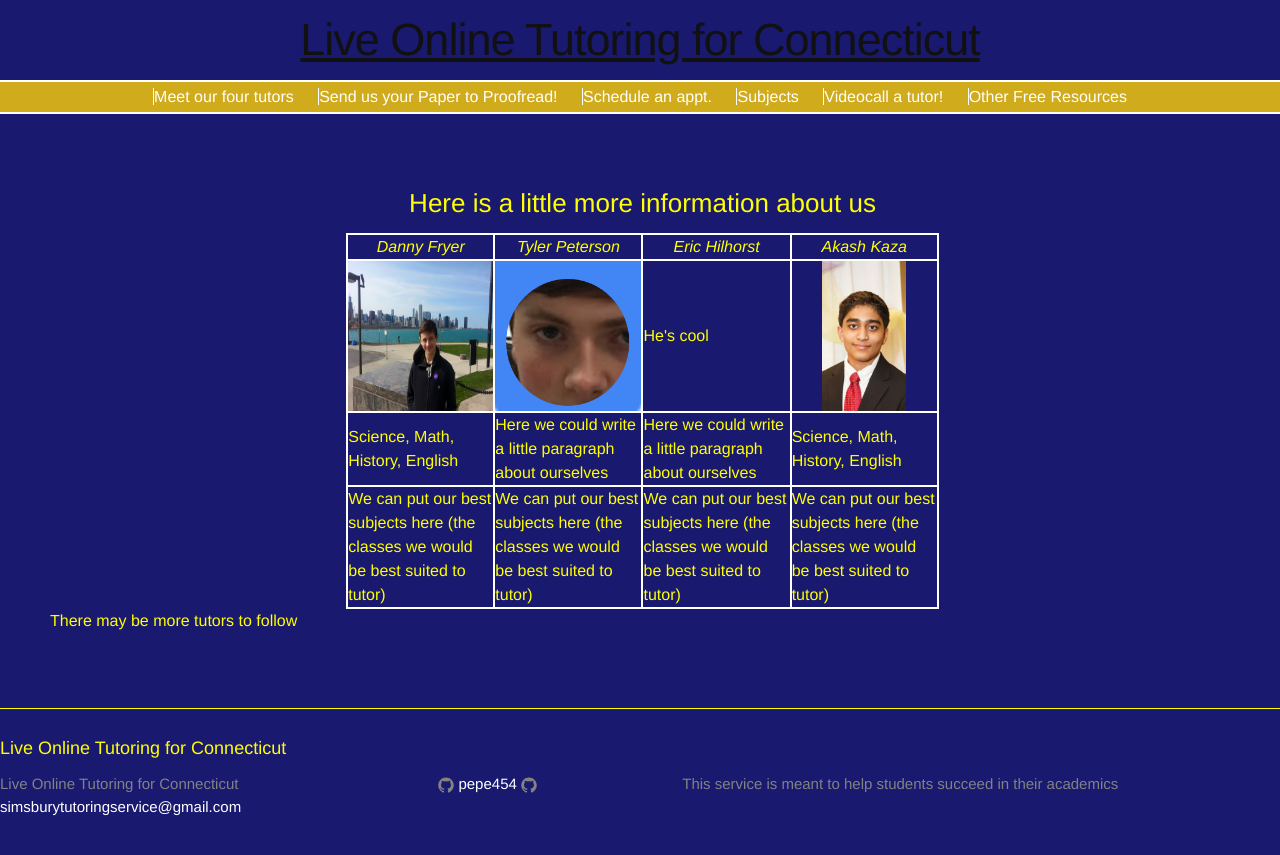
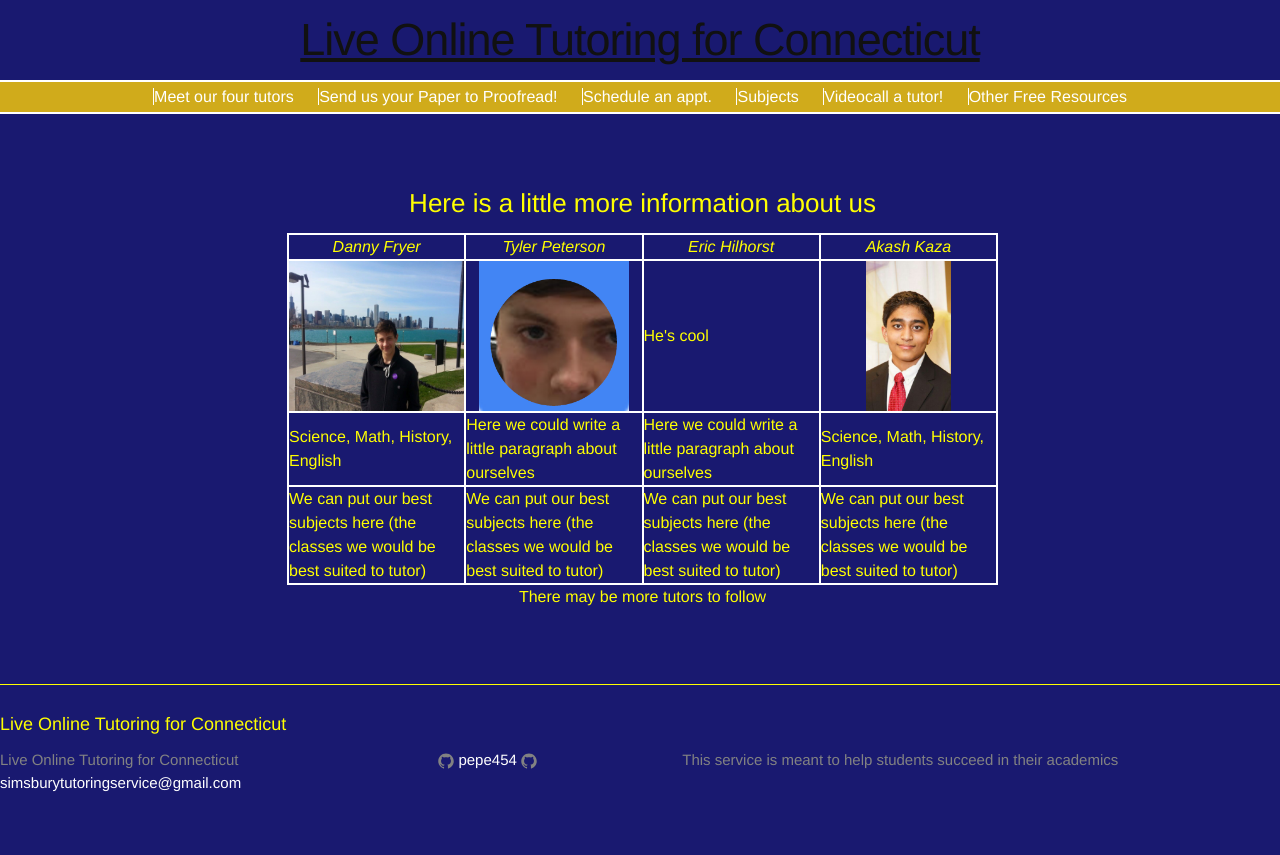
Before and after one commit to pepe454/pepe454.github.io, a Jekyll site: the page built from nav-bar/about.md, in a window 1280 px wide. Shown: the top 855 px of the page. Built offline with Jekyll 4.4.1, drawn with Linux system fonts in a browser that asks for light colours.

Commit message:
Update about.md

```diff
--- a/nav-bar/about.md
+++ b/nav-bar/about.md
@@ -8,12 +8,12 @@ permalink: /about/
 
 <table align="center">
 
-<table width="50%" border="1" cellpadding="2" align="center">
+<table width="60%" border="1" cellpadding="2" align="center">
   <tr>
-    <td width="12.5%" align="center"><i>Danny Fryer</i></td>
-    <td width="12.5%" align="center"><i>Tyler Peterson</i></td>
-    <td width="12.5%" align="center"><i>Eric Hilhorst</i></td>
-    <td width="12.5%" align="center"><i>Akash Kaza</i></td>
+    <td width="15%" align="center"><i>Danny Fryer</i></td>
+    <td width="15%" align="center"><i>Tyler Peterson</i></td>
+    <td width="15%" align="center"><i>Eric Hilhorst</i></td>
+    <td width="15%" align="center"><i>Akash Kaza</i></td>
   </tr>
 <!--Second Row-->
 <!--Danny's column-->
@@ -79,4 +79,4 @@ permalink: /about/
   </tr>
 </table>
 
-There may be more tutors to follow
+<p align="center">There may be more tutors to follow</p>
```
